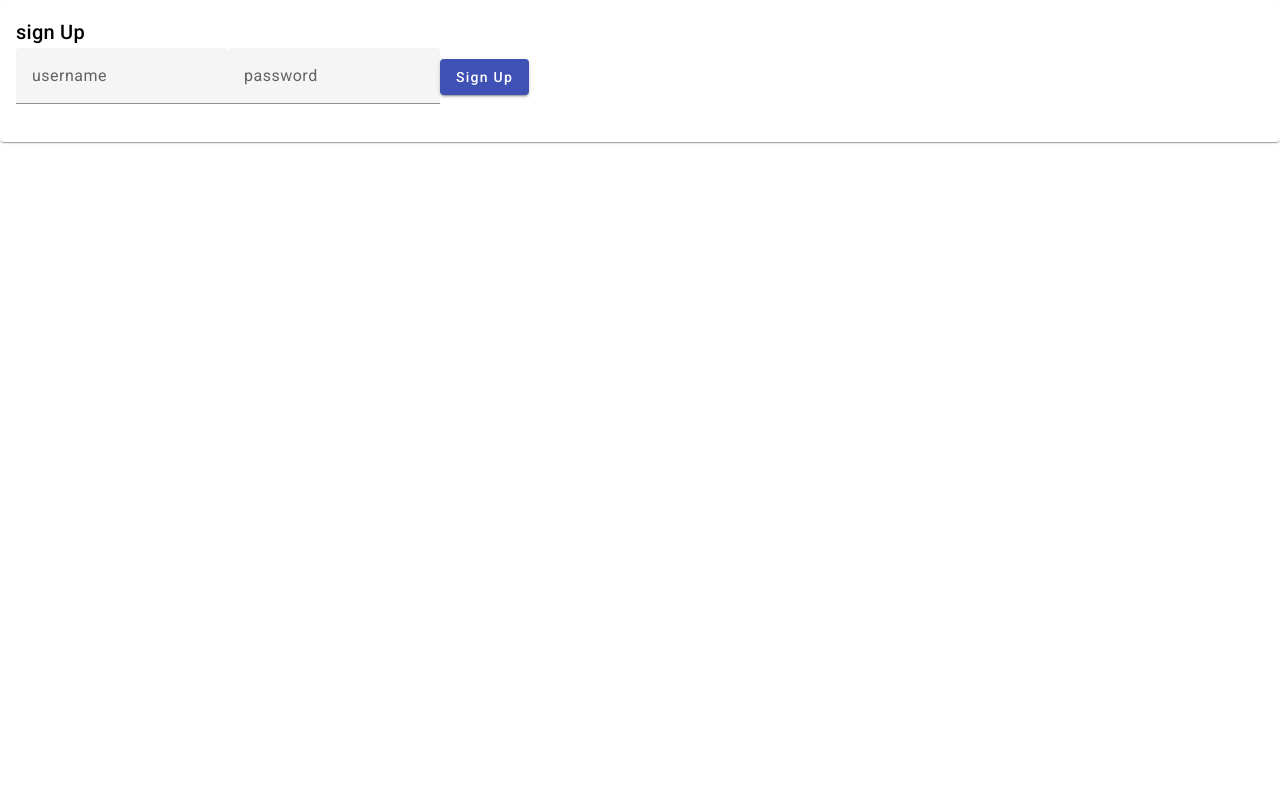
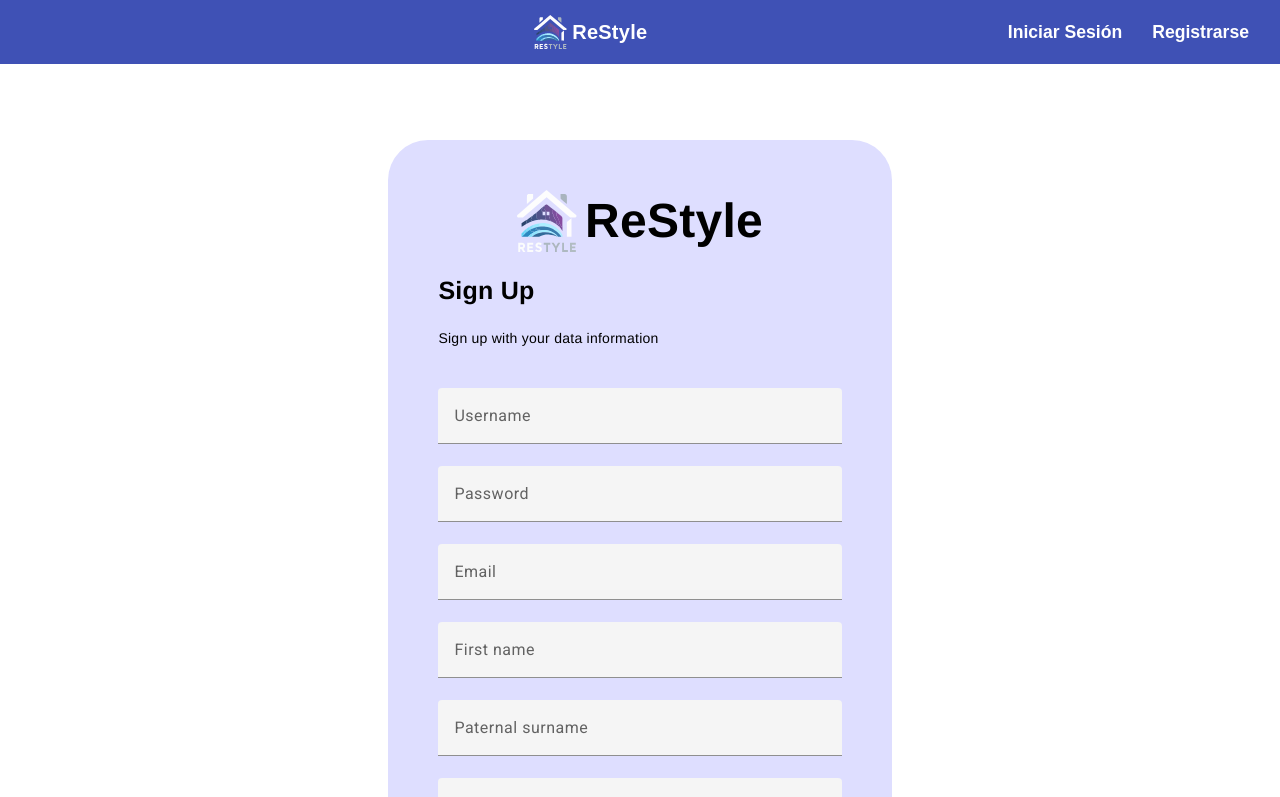
Before and after one commit to daniel-vl7/ReStyle-Frontend, an Angular app: page /home/sign-up in a window 1280 px wide. Shown: the top 797 px of the page. Built offline with nearby package versions, Linux system fonts and the light colour scheme.

Commit message:
fix(hotfix1.0): fixed sign-up component

```diff
--- a/src/app/reStyle/security/model/user.entity.ts
+++ b/src/app/reStyle/security/model/user.entity.ts
@@ -1,6 +1,4 @@
 export class User {
-    id: number
-    username: string
     email: string
     password: string
     type: string
@@ -9,15 +7,13 @@ export class User {
     maternalSurname: string
     image: string
 
-    constructor() {
-        this.id = 0;
-        this.username = '';
-        this.email = '';
-        this.password = '';
-        this.type = '';
-        this.firstName = '';
-        this.paternalSurname = '';
-        this.maternalSurname = '';
-        this.image = '';
+    constructor(email: string, password: string, type: string, firstName: string, paternalSurname: string, maternalSurname: string, image: string) {
+        this.email = email;
+        this.password = password;
+        this.type = type;
+        this.firstName = firstName;
+        this.paternalSurname = paternalSurname;
+        this.maternalSurname = maternalSurname;
+        this.image = image;
     }
 }
--- a/src/app/reStyle/security/pages/sign-up/sign-up.component.css
+++ b/src/app/reStyle/security/pages/sign-up/sign-up.component.css
@@ -0,0 +1,72 @@
+.signup-container{
+    padding: 5rem 5rem;
+    background-color: #ffffff;
+    display: flex;
+    flex-direction: column;
+    align-items: center;
+    font-family: 'IBM Plex Sans', "Helvetica Neue", sans-serif;
+}
+
+.signup-section {
+    margin-top: 60px;
+    border-radius: 40px;
+    background-color: #DEDEFF;
+    display: flex;
+    flex-direction: row;
+    align-items: center;
+    width: 45%;
+    height: 100%;
+}
+
+.signup-logo {
+    display: flex;
+    justify-content: center;
+    align-items: center;
+    text-align: center;
+}
+
+.signup-container .logo-image {
+    width: 60px;
+}
+
+.signup-container .logo-text {
+    margin-left: 8px;
+    font-weight: 800;
+    font-size: 3rem;
+}
+
+.signup-form-container {
+    padding: 10%;
+    display: flex;
+    flex-direction: column;
+    row-gap: 28px;
+}
+
+
+.signup-form {
+    flex-direction: column;
+    text-align: center;
+}
+
+.signup-container .full-width{
+    width: 100%;
+}
+
+.signup-form-title {
+    font-size: 25px;
+    font-weight: 800;
+}
+
+.signup-button {
+    margin-bottom: 24px;
+}
+
+.signup-container button{
+    padding: 10px 20px;
+    border-radius: 20px;
+    background-color: #3F51B5;
+    font-size: 16px;
+    font-weight: 800;
+    border: none;
+    cursor: pointer;
+}
--- a/src/app/reStyle/security/pages/sign-up/sign-up.component.html
+++ b/src/app/reStyle/security/pages/sign-up/sign-up.component.html
@@ -1,20 +1,49 @@
-<div class="sign-up-content">
-    <mat-card>
-        <mat-card-header>
-            <mat-card-title>sign Up</mat-card-title>
-        </mat-card-header>
-        <mat-card-content>
-            <form [formGroup]="form" (submit)="onSubmit()">
-                <mat-form-field>
-                    <input matInput placeholder="username" id="username" name="username" required formControlName="username">
+<app-toolbar-home></app-toolbar-home>
+
+<section class="signup-container">
+    <div class="signup-section">
+        <div class="signup-form-container">
+            <div class="signup-logo">
+                <img src="assets/images/logo-ReStyle.svg" alt="ReStyle logo" class="logo-image">
+                <span class="logo-text">ReStyle</span>
+            </div>
+
+            <span class="signup-form-title">Sign Up</span>
+            <p>Sign up with your data information</p>
+
+            <form [formGroup]="form" (submit)="onSubmit()" class="signup-form">
+                <mat-form-field appearance="fill" class="full-width">
+                    <input matInput placeholder="Username" id="username" name="username" required formControlName="username">
                     <mat-error *ngIf="isInvalidControl(form, 'username')">{{errorMessagesForControl(form, 'username')}}</mat-error>
                 </mat-form-field>
-                <mat-form-field>
-                    <input matInput placeholder="password" id="password" name="password" required formControlName="password">
+
+                <mat-form-field appearance="fill" class="full-width">
+                    <input matInput placeholder="Password" id="password" name="password" required formControlName="password">
                     <mat-error *ngIf="isInvalidControl(form, 'password')">{{errorMessagesForControl(form, 'password')}}</mat-error>
                 </mat-form-field>
-                <button mat-raised-button color="primary">Sign Up</button>
+
+                <mat-form-field appearance="fill" class="full-width">
+                    <input matInput placeholder="Email" id="email" name="email" required formControlName="email">
+                    <mat-error *ngIf="isInvalidControl(form, 'email')">{{errorMessagesForControl(form, 'email')}}</mat-error>
+                </mat-form-field>
+
+                <mat-form-field appearance="fill" class="full-width">
+                    <input matInput placeholder="First name" id="firstName" name="firstName" required formControlName="firstName">
+                    <mat-error *ngIf="isInvalidControl(form, 'firstName')">{{errorMessagesForControl(form, 'firstName')}}</mat-error>
+                </mat-form-field>
+
+                <mat-form-field appearance="fill" class="full-width">
+                    <input matInput placeholder="Paternal surname" id="paternalSurname" name="paternalSurname" required formControlName="paternalSurname">
+                    <mat-error *ngIf="isInvalidControl(form, 'paternalSurname')">{{errorMessagesForControl(form, 'paternalSurname')}}</mat-error>
+                </mat-form-field>
+
+                <mat-form-field appearance="fill" class="full-width">
+                    <input matInput placeholder="Maternal surname" id="maternalSurname" name="maternalSurname" required formControlName="maternalSurname">
+                    <mat-error *ngIf="isInvalidControl(form, 'maternalSurname')">{{errorMessagesForControl(form, 'maternalSurname')}}</mat-error>
+                </mat-form-field>
+
+                <button mat-raised-button color="primary" class="sign-up-button">Sign Up</button>
             </form>
-        </mat-card-content>
-    </mat-card>
-</div>
+        </div>
+    </div>
+</section>
--- a/src/app/reStyle/security/pages/sign-up/sign-up.component.ts
+++ b/src/app/reStyle/security/pages/sign-up/sign-up.component.ts
@@ -9,6 +9,9 @@ import {MatInputModule} from "@angular/material/input";
 import {MatButtonModule} from "@angular/material/button";
 import {MatError} from "@angular/material/form-field";
 import {NgIf} from "@angular/common";
+import {ToolbarHomeComponent} from "../../../../public/components/toolbar-home/toolbar-home.component";
+import {UserService} from "../../services/user.service";
+import {User} from "../../model/user.entity";
 
 @Component({
     selector: 'app-sign-up',
@@ -20,7 +23,8 @@ import {NgIf} from "@angular/common";
         MatInputModule,
         MatButtonModule,
         NgIf,
-    MatError
+        MatError,
+        ToolbarHomeComponent
     ],
     templateUrl: './sign-up.component.html',
     styleUrl: './sign-up.component.css'
@@ -29,14 +33,19 @@ export class SignUpComponent extends BaseFormComponent implements OnInit {
     form!: FormGroup;
     submitted= false;
 
-  constructor(private builder: FormBuilder, private authenticationService: AuthenticationService){
+    constructor(private builder: FormBuilder, private authenticationService: AuthenticationService,
+                private userService:UserService){
         super();
     }
 
     ngOnInit(): void {
         this.form= this.builder.group({
             username: ['', Validators.required],
-      password: ['', Validators.required]
+            password: ['', Validators.required],
+            firstName: ['', Validators.required],
+            paternalSurname: ['', Validators.required],
+            maternalSurname: ['', Validators.required],
+            email: ['', Validators.required],
         })
     }
 
@@ -46,8 +55,19 @@ export class SignUpComponent extends BaseFormComponent implements OnInit {
         let password= this.form.value.password;
         let roles = ["ROLE_CONTRACTOR"];
 
+        // data for profile
+        let firstName= this.form.value.firstName;
+        let paternalSurname= this.form.value.paternalSurname;
+        let maternalSurname= this.form.value.maternalSurname;
+        let email= this.form.value.email;
+        let type= "contractor";
+        let image= "";
+        const profile = new User(email, password, type, firstName, paternalSurname, maternalSurname, image);
+        this.userService.createUser(profile);
+
         const signUpRequest= new SignUpRequest(username, password, roles);
         this.authenticationService.signUp(signUpRequest);
         this.submitted = true;
     }
+
 }
```
Lines whose indentation alone changed are shown as unchanged.
